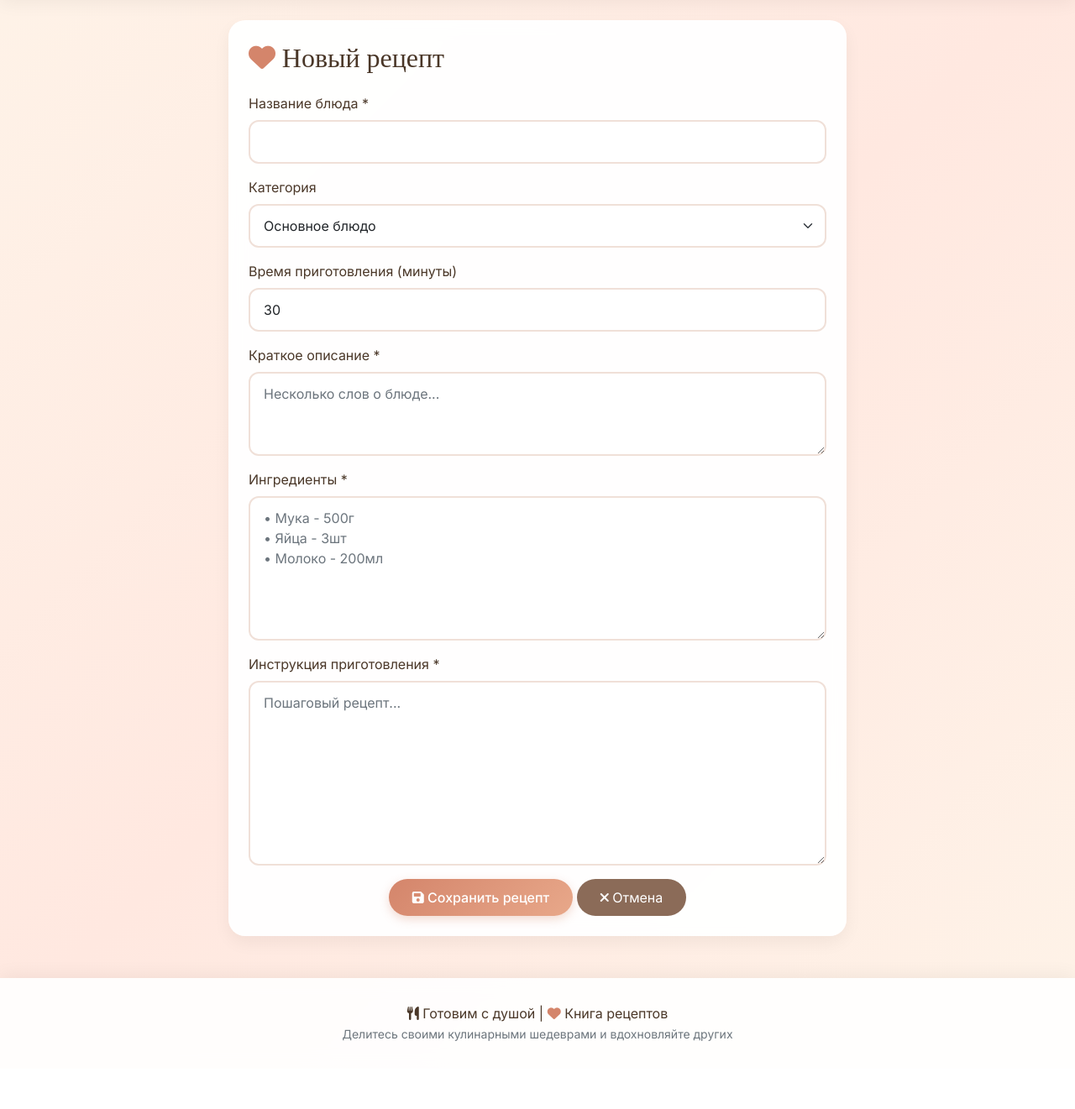
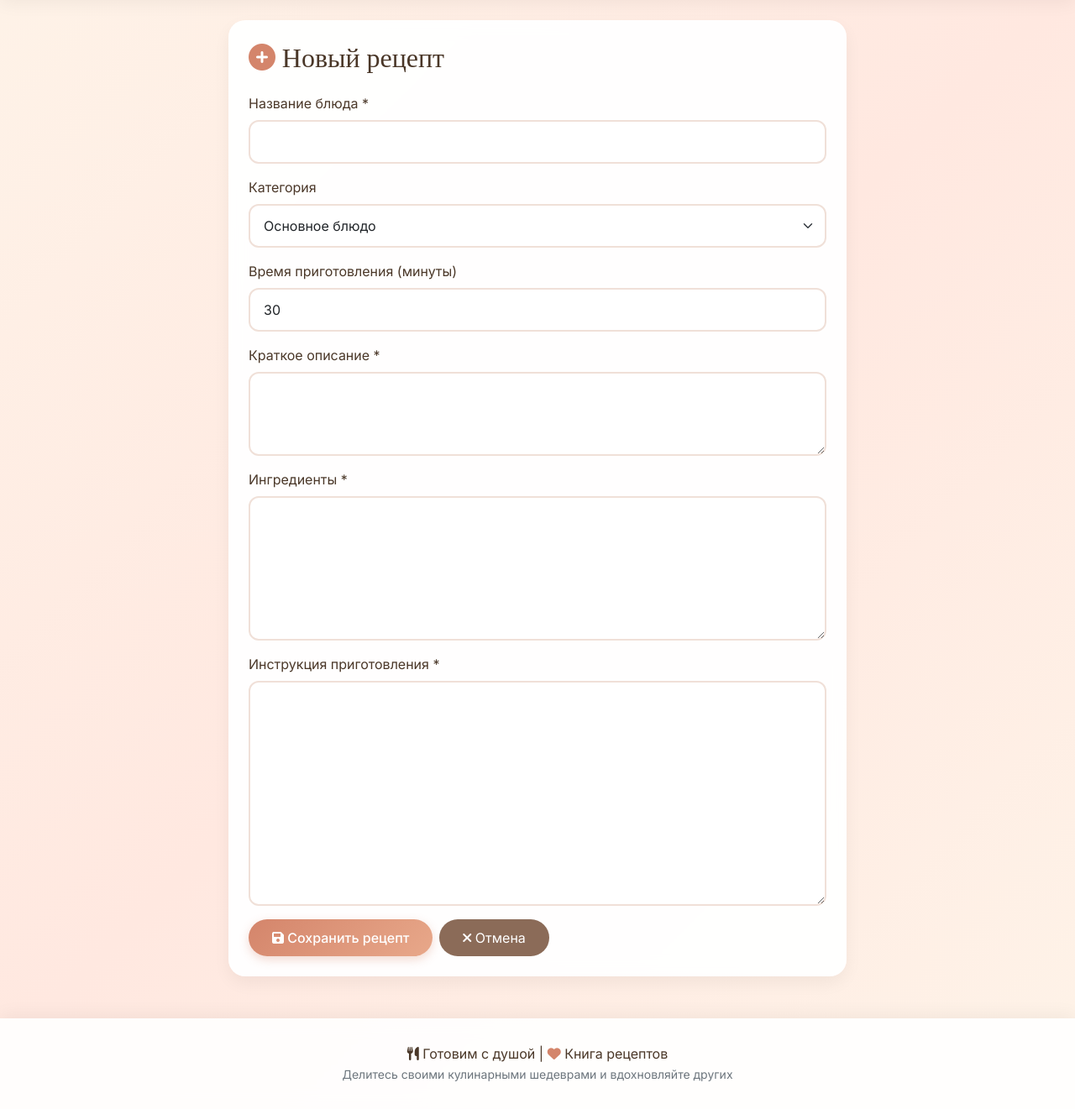
Before and after one commit to Huylo219/recipe, a Flask app: page /add in a window 1280 px wide. Shown: the part 85-1406 px from the top of the page at 84% size. Before the commit the page ends 1325 px from the top, so only its background shows below. Run offline with Flask 3, Linux system fonts and the light colour scheme; a user stored in the database is signed in; some libraries are stand-ins or nearby versions.

Commit message:
Update add_recipe.html

```diff
--- a/templates/add_recipe.html
+++ b/templates/add_recipe.html
@@ -8,14 +8,19 @@
         <div class="card animate-fade-in">
             <div class="card-body p-4">
                 <h2 class="mb-4" style="font-family: 'Playfair Display', serif;">
-                    <i class="fas fa-heart" style="color: #d4856b;"></i> Новый рецепт
+                    <i class="fas fa-plus-circle" style="color: #d4856b;"></i> Новый рецепт
                 </h2>
 
                 <form method="POST">
+
+                    <input type="hidden" name="csrf_token" value="{{ csrf_token() }}">
+
+
                     <div class="mb-3">
                         <label class="form-label">Название блюда *</label>
                         <input type="text" name="title" class="form-control" required>
                     </div>
+
                     <div class="mb-3">
                         <label class="form-label">Категория</label>
                         <select name="category" class="form-select">
@@ -27,23 +32,28 @@
                             <option>Напиток</option>
                         </select>
                     </div>
+
                     <div class="mb-3">
                         <label class="form-label">Время приготовления (минуты)</label>
                         <input type="number" name="prep_time" class="form-control" value="30">
                     </div>
+
                     <div class="mb-3">
                         <label class="form-label">Краткое описание *</label>
-                        <textarea name="description" class="form-control" rows="3" required placeholder="Несколько слов о блюде..."></textarea>
+                        <textarea name="description" class="form-control" rows="3" required></textarea>
                     </div>
+
                     <div class="mb-3">
                         <label class="form-label">Ингредиенты *</label>
-                        <textarea name="ingredients" class="form-control" rows="6" required placeholder="• Мука - 500г&#10;• Яйца - 3шт&#10;• Молоко - 200мл"></textarea>
+                        <textarea name="ingredients" class="form-control" rows="6" required></textarea>
                     </div>
+
                     <div class="mb-3">
                         <label class="form-label">Инструкция приготовления *</label>
-                        <textarea name="instructions" class="form-control" rows="8" required placeholder="Пошаговый рецепт..."></textarea>
+                        <textarea name="instructions" class="form-control" rows="10" required></textarea>
                     </div>
-                    <div class="text-center">
+
+                    <div class="d-flex gap-2">
                         <button type="submit" class="btn btn-primary">
                             <i class="fas fa-save"></i> Сохранить рецепт
                         </button>
```
